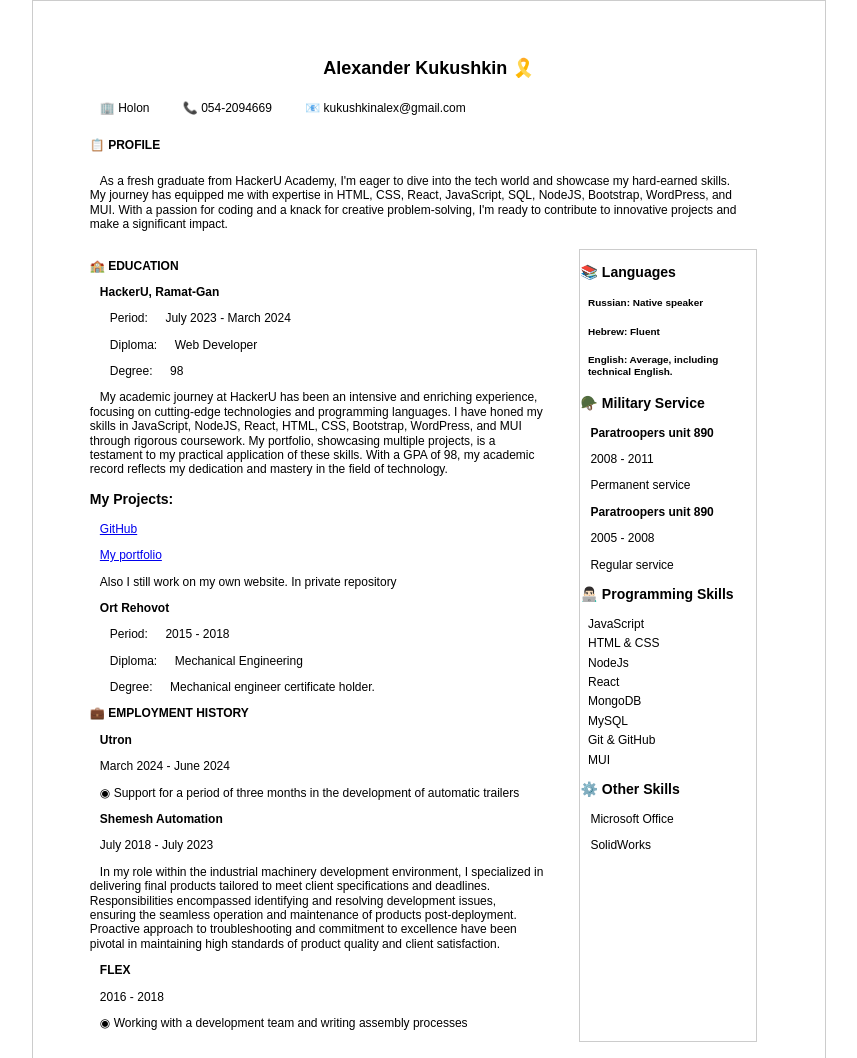
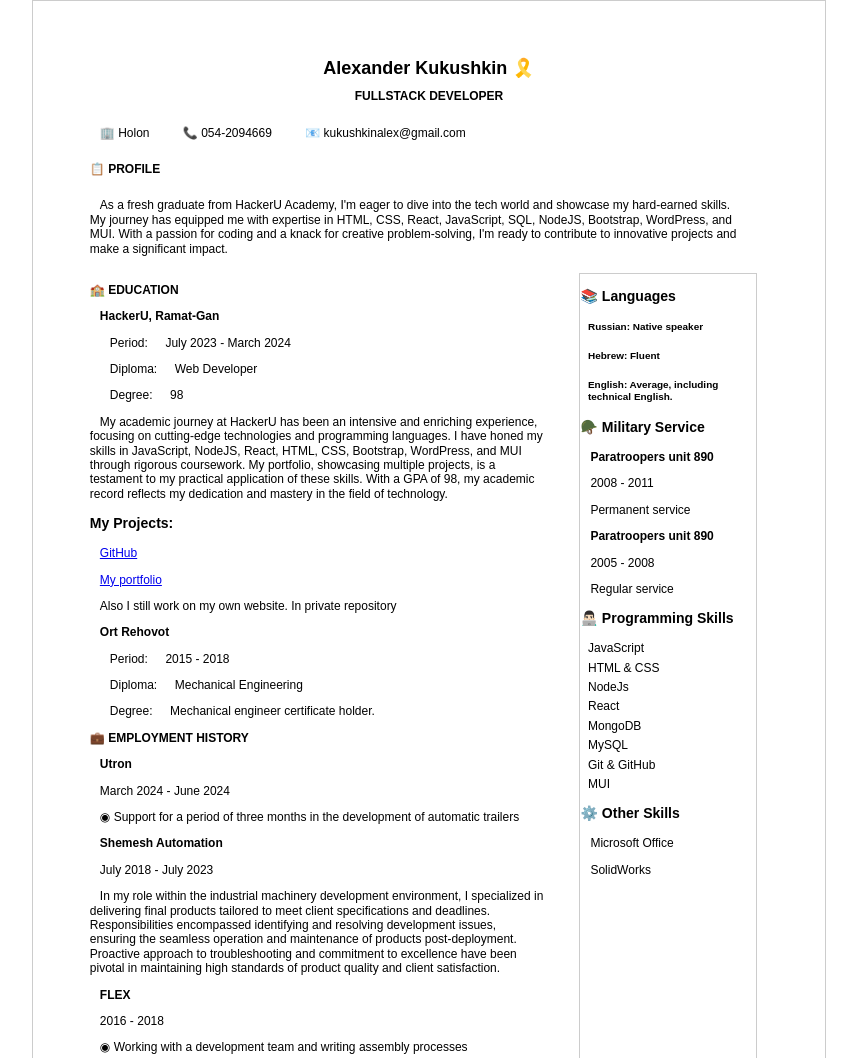
Before and after one commit to AlexanderVa-oss/webDeveloperCV, a plain HTML site: page index.html in a window 1280 px wide. Shown: the top 1058 px of the page, without its empty margins (211-1068 px from the left). Drawn offline with Linux system fonts and the light colour scheme.

Commit message:
h2FullstackAdded

```diff
--- a/index.html
+++ b/index.html
@@ -106,6 +106,7 @@
     <div class="a4-container">
         <div class="header">
             <h1 id="name"></h1>
+            <h2 id="role" style="text-align: center;"></h2>
             <div class="contact-info">
                 <p id="location"></p>
                 <p id="phone"></p>
@@ -223,6 +224,7 @@
     <script>
         const data = {
             name: "Alexander Kukushkin 🎗️",
+            role: "FULLSTACK DEVELOPER",
             contact: {
                 location: "🏢 Holon",
                 phone: "📞 054-2094669",
@@ -299,6 +301,7 @@
         };
 
         document.getElementById('name').innerHTML = data.name;
+        document.getElementById('role').innerHTML = data.role;
         document.getElementById('location').innerHTML = data.contact.location;
         document.getElementById('phone').innerHTML = data.contact.phone;
         document.getElementById('email').innerHTML = data.contact.email;
```
Also changed, not shown: 1 other file.
